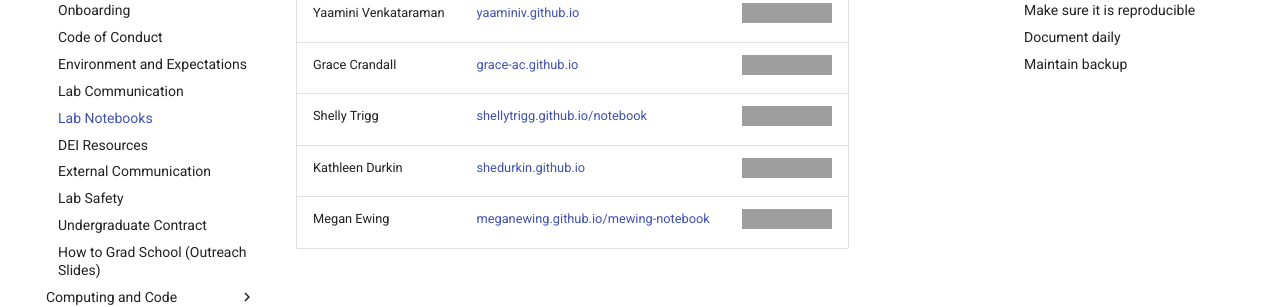
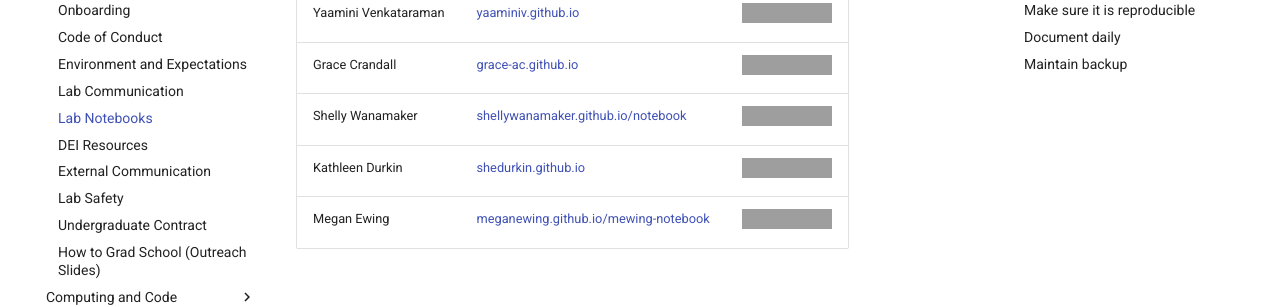
Before and after one commit to RobertsLab/resources, an MkDocs documentation site: the page built from docs/Lab-Notebooks.md, in a window 1280 px wide and 900 px high, scrolled down 961 px. Shown: the part 152-459 px from the top of the window. Built offline with MkDocs 1.6.1 and Material for MkDocs 9.7.7, drawn with Linux system fonts in a browser that asks for light colours; comment, search, counter and statistics services are not loaded; grey boxes are pictures that could not be loaded.

Commit message:
Update Shelly Trigg to Shelly Wanamaker

```diff
--- a/docs/Lab-Notebooks.md
+++ b/docs/Lab-Notebooks.md
@@ -21,7 +21,7 @@ Larken Root | [larkenr.github.io](https://larkenr.github.io/labnotebook/) | ![Gi
 Laura Spencer | [laurahspencer.github.io](https://laurahspencer.github.io/LabNotebook/)  | [![GitHub followers](https://img.shields.io/github/followers/laurahspencer.svg?style=social&label=Follow&maxAge=2592000)](https://github.com/laurahspencer)
 Yaamini Venkataraman | [yaaminiv.github.io](https://yaaminiv.github.io/) | [![GitHub followers](https://img.shields.io/github/followers/yaaminiv.svg?style=social&label=Follow&maxAge=2592000)](https://github.com/yaaminiv)
 Grace Crandall | [grace-ac.github.io](https://grace-ac.github.io/) |  [![GitHub followers](https://img.shields.io/github/followers/grace-ac.svg?style=social&label=Follow&maxAge=2592000)](https://github.com/grace-ac)
-Shelly Trigg | [shellytrigg.github.io/notebook](https://shellytrigg.github.io/notebook/) |   [![GitHub followers](https://img.shields.io/github/followers/shellytrigg.svg?style=social&label=Follow&maxAge=2592000)](https://github.com/shellytrigg)
+Shelly Wanamaker | [shellywanamaker.github.io/notebook](https://shellywanamaker.github.io/notebook/) |   [![GitHub followers](https://img.shields.io/github/followers/shellywanamaker.svg?style=social&label=Follow&maxAge=2592000)](https://github.com/shellywanamaker)
 Kathleen Durkin | [shedurkin.github.io](https://shedurkin.github.io/Roberts-LabNotebook/) | ![GitHub last commit](https://img.shields.io/github/last-commit/shedurkin/Roberts-LabNotebook)
 Megan Ewing | [meganewing.github.io/mewing-notebook](https://meganewing.github.io/mewing-notebook/) | ![GitHub last commit](https://img.shields.io/github/last-commit/meganewing/mewing-notebook)
 
```
